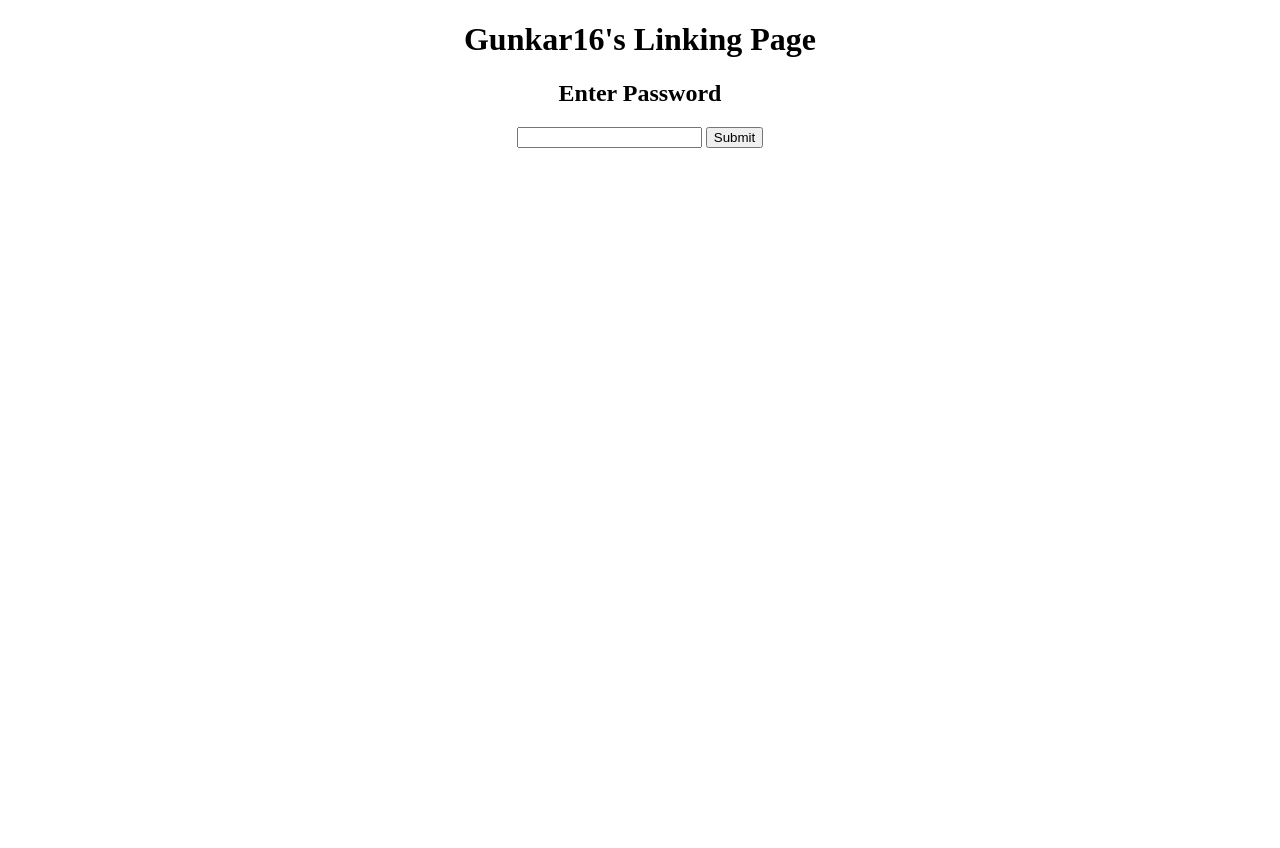
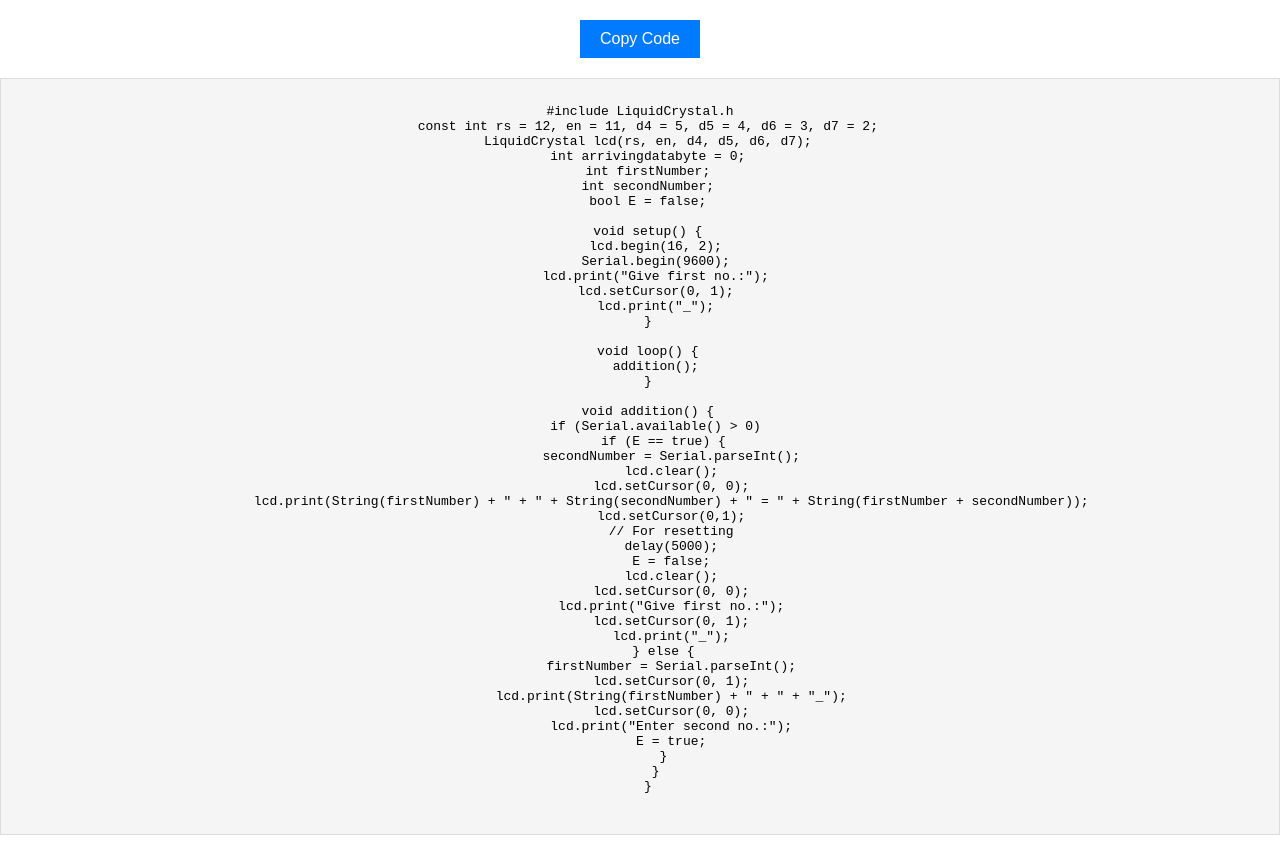
Before and after one commit to Gunkar16/Hosting, a plain HTML site: page index.html in a window 1280 px wide. Before the commit the page ends 800 px from the top, so only its background shows below. Drawn offline with Linux system fonts and the light colour scheme.

Commit message:
Add files via upload

```diff
--- a/index.html
+++ b/index.html
@@ -1,16 +1,63 @@
 <!DOCTYPE html>
 <html lang="en">
 <head>
-    <meta charset="UTF-8">
-    <meta name="viewport" content="width=device-width, initial-scale=1.0">
-    <title>Gunkar16's Linking Page</title>
-    <link rel="stylesheet" href="link.css">
+  <meta charset="UTF-8">
+  <meta name="viewport" content="width=device-width, initial-scale=1.0">
+  <link rel="stylesheet" href="style.css">
+  <title>Code Copy Example</title>
 </head>
 <body>
-    <h1 id="title">Gunkar16's Linking Page</h1>
-    <h2>Enter Password</h2>
-    <input id="password">
-    <button onclick="submit()">Submit</button>
+  <button id="copyButton">Copy Code</button>
+  <pre id="codeSnippet">
+
+#include LiquidCrystal.h
+  const int rs = 12, en = 11, d4 = 5, d5 = 4, d6 = 3, d7 = 2;
+  LiquidCrystal lcd(rs, en, d4, d5, d6, d7);
+  int arrivingdatabyte = 0;
+  int firstNumber;
+  int secondNumber;
+  bool E = false;
+
+  void setup() {
+    lcd.begin(16, 2);
+    Serial.begin(9600);
+    lcd.print("Give first no.:");
+    lcd.setCursor(0, 1);
+    lcd.print("_");
+  }
+
+  void loop() {
+    addition();
+  }
+
+  void addition() {
+    if (Serial.available() > 0)
+      if (E == true) {
+        secondNumber = Serial.parseInt();
+        lcd.clear();
+        lcd.setCursor(0, 0);
+        lcd.print(String(firstNumber) + " + " + String(secondNumber) + " = " + String(firstNumber + secondNumber));
+        lcd.setCursor(0,1);
+        // For resetting
+        delay(5000);
+        E = false;
+        lcd.clear();
+        lcd.setCursor(0, 0);
+        lcd.print("Give first no.:");
+        lcd.setCursor(0, 1);
+        lcd.print("_");
+      } else {
+        firstNumber = Serial.parseInt();
+        lcd.setCursor(0, 1);
+        lcd.print(String(firstNumber) + " + " + "_");
+        lcd.setCursor(0, 0);
+        lcd.print("Enter second no.:");
+        E = true;
+      }
+    }
+  }
+
+  </pre>
+  <script src="main.js"></script>
 </body>
-<script src="link.js"></script>
 </html>
```
